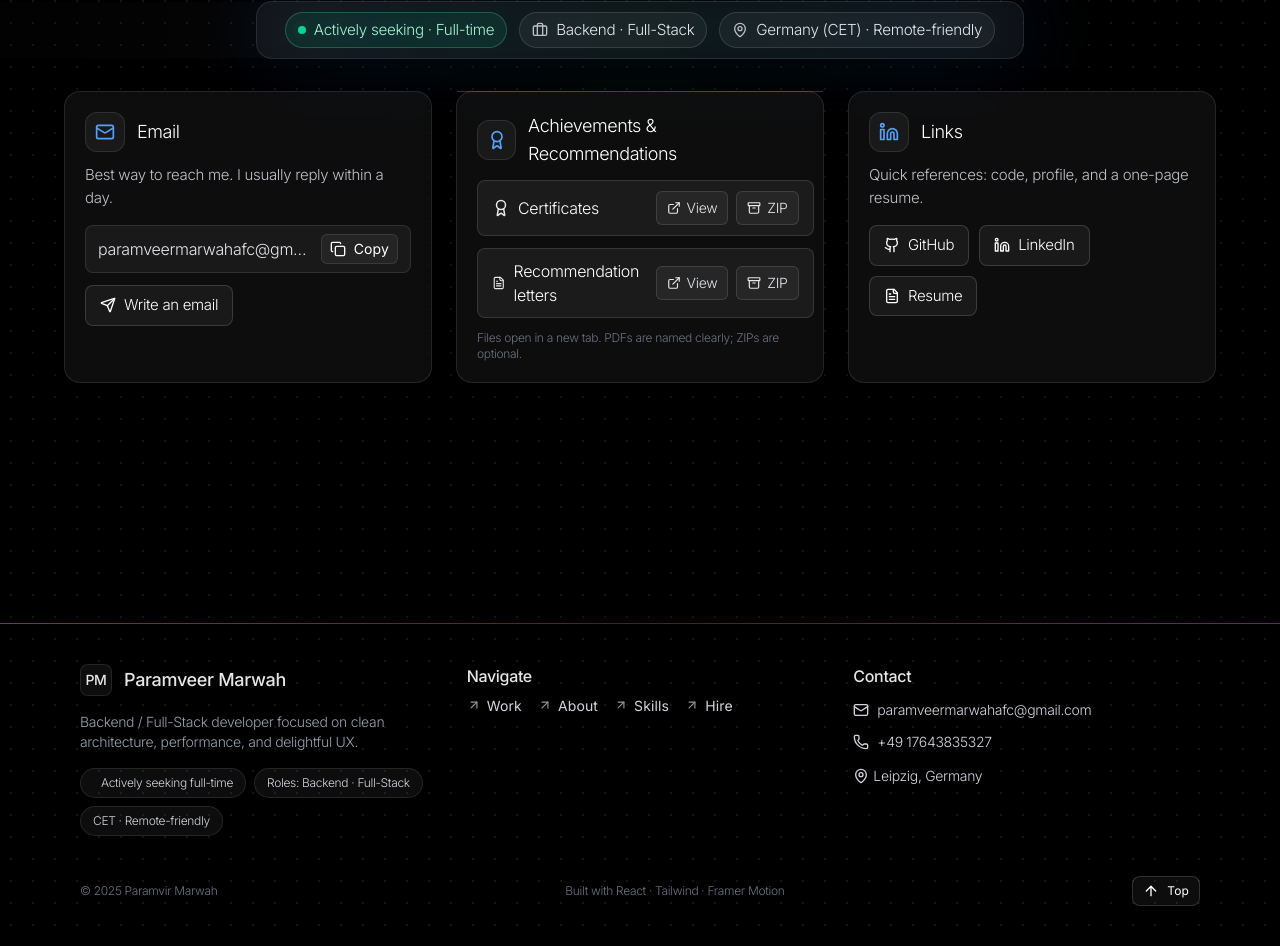
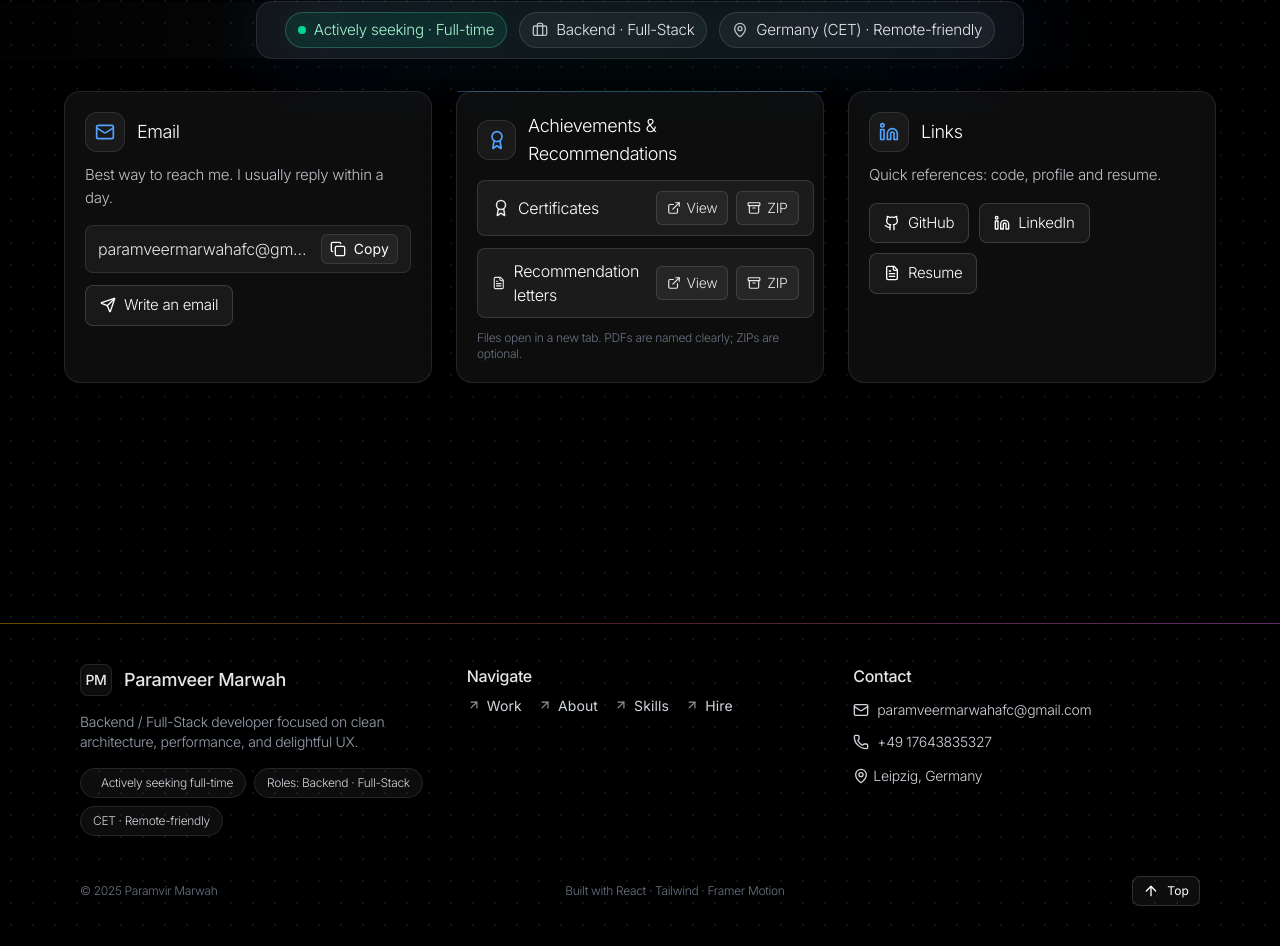
Before and after one commit to paramveer02/my-dev-portfolio, a React (Vite) app: page / in a window 1280 px wide. Shown: the part 4894-5840 px from the top of the page. Built offline with nearby package versions, Linux system fonts and the light colour scheme.

Commit message:
fix: text refactoring

```diff
--- a/src/components/HireContact.jsx
+++ b/src/components/HireContact.jsx
@@ -217,7 +217,7 @@ export default function HireContact() {
               <h3 className="text-white text-lg font-medium">Links</h3>
             </div>
             <p className="text-gray-300/90 mb-4 text-[15px]">
-              Quick references: code, profile, and a one-page resume.
+              Quick references: code, profile and resume.
             </p>
             <div className="flex flex-wrap items-center gap-2.5">
               <a
```
